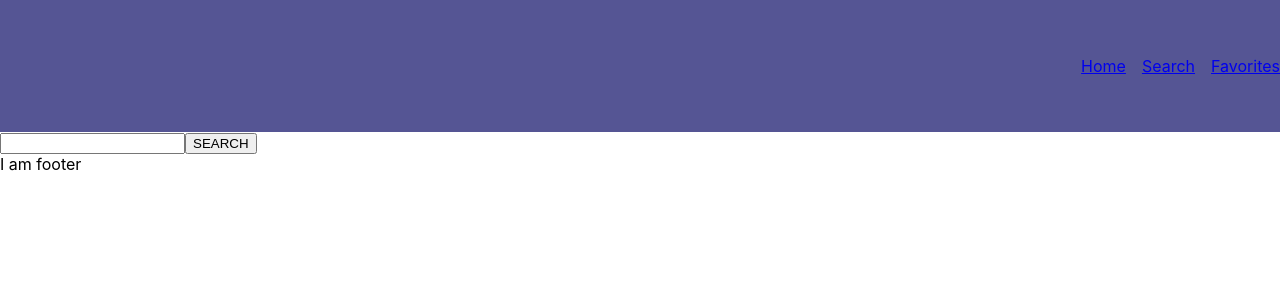
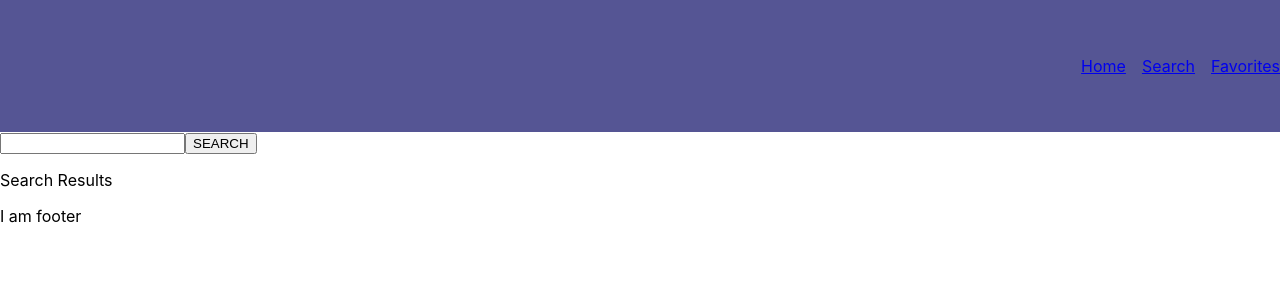
Before and after one commit to lakeyshaa/musipedia, a React (Create React App) app: page /search in a window 1280 px wide. Shown: the top 300 px of the page. Built offline with nearby package versions, Linux system fonts and the light colour scheme.

Commit message:
use separate component for list of artists

```diff
--- a/src/Routes/Search.jsx
+++ b/src/Routes/Search.jsx
@@ -1,5 +1,5 @@
 import React, { useState } from "react";
-
+import Artists from "../components/Artists";
 
 const Search = (props) => {
   const [artists, setArtists] = useState([]);
@@ -22,7 +22,6 @@ const Search = (props) => {
       .then(jsonResponse => {
         if (jsonResponse.search) {
           setArtists(jsonResponse.search.data.artists);
-          console.log(artists);
         } else {
           setErrorMessage(jsonResponse.Error);
         }
@@ -31,6 +30,7 @@ const Search = (props) => {
   }
 
   return (
+    <>
       <form className="search">
         <input
           value={searchValue}
@@ -39,7 +39,11 @@ const Search = (props) => {
         />
         <input onClick={handleSearch} type="submit" value="SEARCH" />
       </form>
-    );
+      {artists && (
+        <Artists artists={artists} />
+      )}
+    </>
+  );
 }
 
 
--- /dev/null
+++ b/src/components/Artists.jsx
@@ -0,0 +1,15 @@
+const Artists = ({ artists }) => {
+
+  const artistsList = artists.map((artist, index) => (
+    <li key={`${index}-${artist.Title}`}>{artist.name}</li>
+  ));
+
+  return (
+    <div>
+      <p>Search Results</p>
+      <ul>{artistsList}</ul>
+    </div>
+  )
+};
+
+export default Artists;
```
